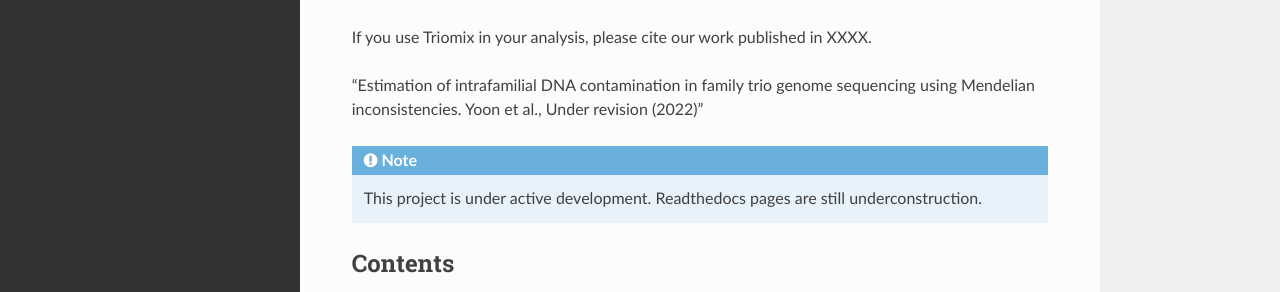
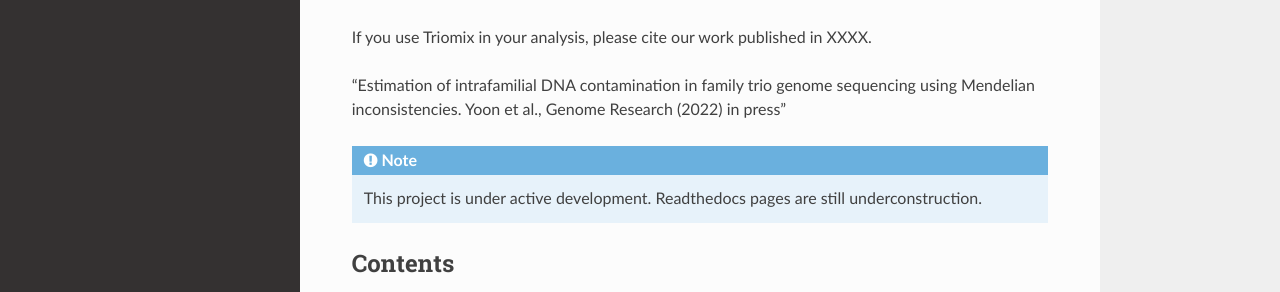
Before and after one commit to cjyoon/triomix_readthedocs, a Sphinx documentation site: the page built from docs/source/index.rst, in a window 1280 px wide and 900 px high. Shown: the part 374-666 px from the top of the window. Built offline with Sphinx 7.4.7 and the Read the Docs theme 2.0.0, drawn with Linux system fonts in a browser that asks for light colours.

Commit message:
in press

```diff
--- a/docs/source/index.rst
+++ b/docs/source/index.rst
@@ -8,7 +8,7 @@
 
 If you use Triomix in your analysis, please cite our work published in XXXX.
 
-"Estimation of intrafamilial DNA contamination in family trio genome sequencing using Mendelian inconsistencies. Yoon et al., Under revision (2022)"
+"Estimation of intrafamilial DNA contamination in family trio genome sequencing using Mendelian inconsistencies. Yoon et al., Genome Research (2022) in press"
 
 
 .. note::
```
